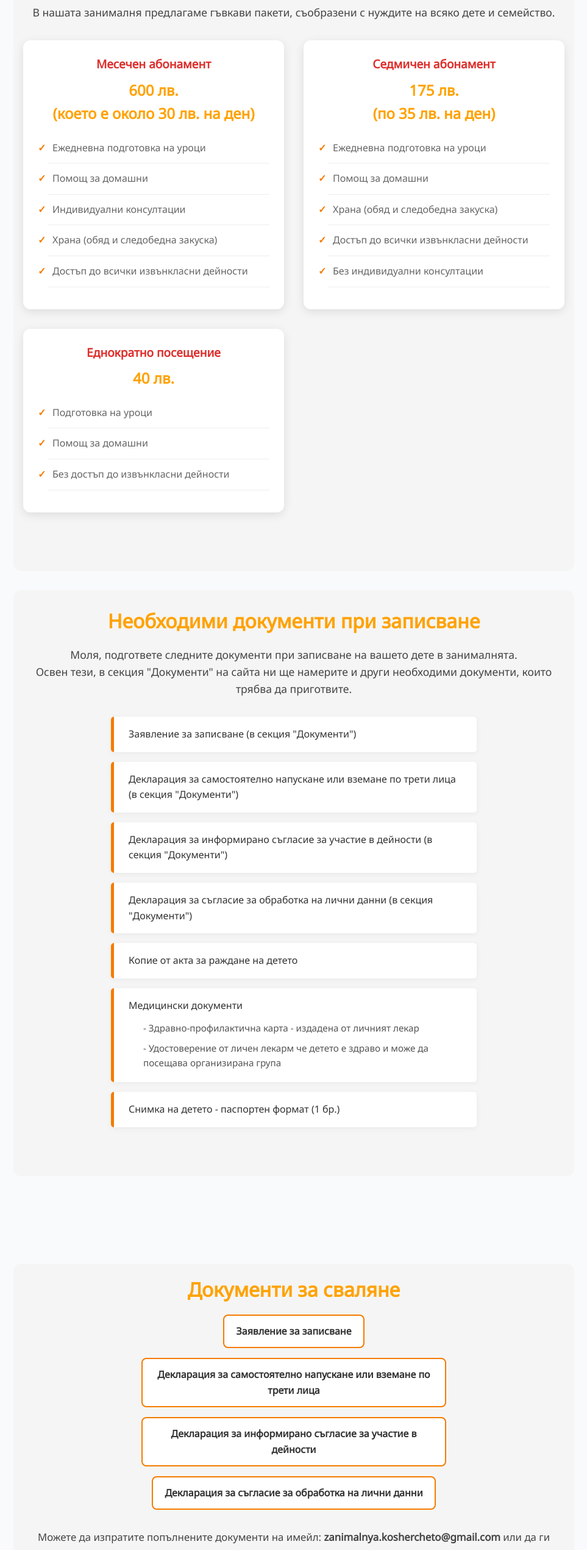
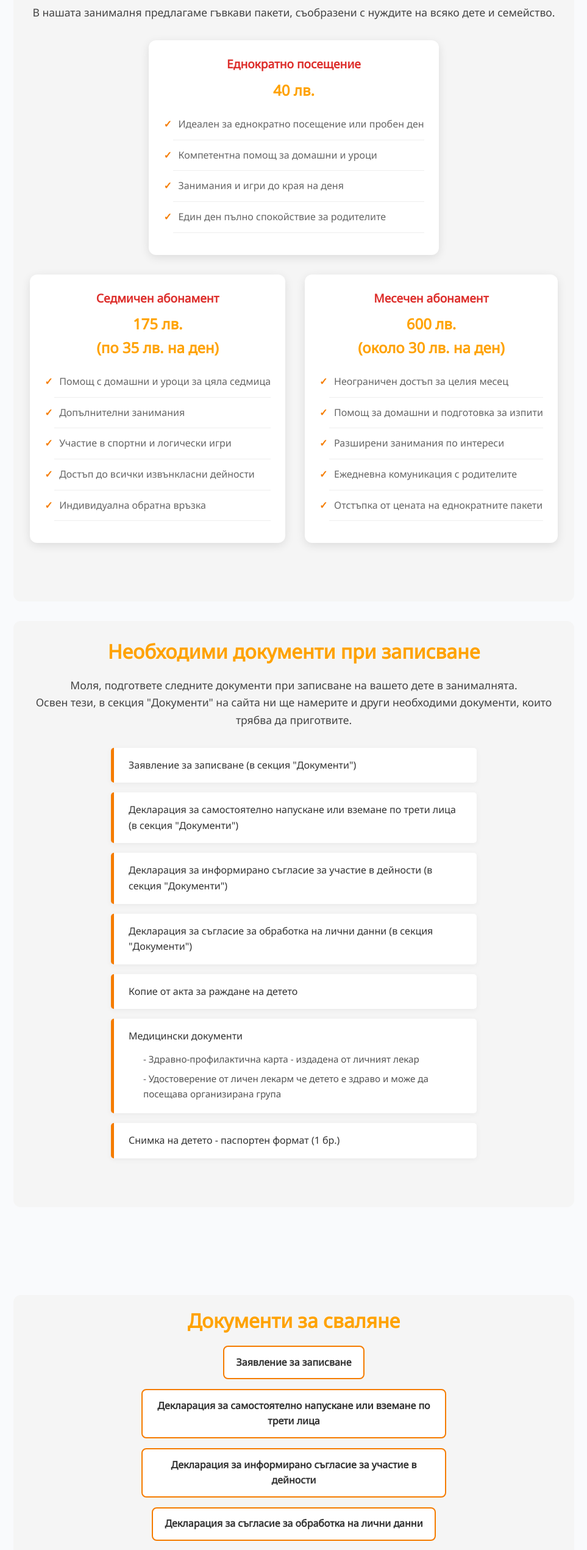
Before and after one commit to monstAwa/Koshercheto, an Angular app: page / in a window 1280 px wide. Shown: the part 2748-5289 px from the top of the page at 61% size, without its empty margins (158-1121 px from the left). Built offline with nearby package versions, Linux system fonts and the light colour scheme.

Commit message:
changes to documents and prices and documents components

```diff
--- a/package.json
+++ b/package.json
@@ -33,7 +33,7 @@
   },
   "devDependencies": {
     "@angular/build": "^20.1.1",
-    "@angular/cli": "^20.1.3",
+    "@angular/cli": "^20.1.4",
     "@angular/compiler-cli": "^20.1.0",
     "@types/jasmine": "~5.1.0",
     "jasmine-core": "~5.8.0",
--- a/src/app/documents/documents.scss
+++ b/src/app/documents/documents.scss
@@ -41,7 +41,10 @@
 
   .note {
     margin-top: 2rem;
-    font-size: 1.05rem;
-    color: #444;
+    font-style: italic;
+    color: #666;
+    margin: 1rem auto;
+    padding: 0 1rem;
+    overflow-wrap: break-word;
   }
 }
--- a/src/app/prices-and-documents/prices-and-documents.scss
+++ b/src/app/prices-and-documents/prices-and-documents.scss
@@ -27,7 +27,9 @@
 }
 
 .packages-container {
-  display: grid;
+  display: flex;
+  flex-wrap: wrap;
+  justify-content: center;
   grid-template-columns: 1fr;
   gap: 1rem;
   margin-bottom: 2rem;
--- a/src/app/prices-and-documents/prices-and-documents.ts
+++ b/src/app/prices-and-documents/prices-and-documents.ts
@@ -12,34 +12,35 @@ export class PricesAndDocuments {
   packageTitle = 'Нашите пакети';
   packages = [
     {
-      name: 'Месечен абонамент',
-      price: '600 лв.\n(което е около 30 лв. на ден)',
+      name: 'Еднократно посещение',
+      price: '40 лв.',
       details: [
-        'Ежедневна подготовка на уроци',
-        'Помощ за домашни',
-        'Индивидуални консултации',
-        'Храна (обяд и следобедна закуска)',
-        'Достъп до всички извънкласни дейности'
+        'Идеален за еднократно посещение или пробeн ден',
+        'Компетентна помощ за домашни и уроци',
+        'Занимания и игри до края на деня',
+        'Един ден пълно спокойствие за родителите'
       ]
     },
     {
       name: 'Седмичен абонамент',
       price: '175 лв.\n(по 35 лв. на ден)',
       details: [
-        'Ежедневна подготовка на уроци',
-        'Помощ за домашни',
-        'Храна (обяд и следобедна закуска)',
+        'Помощ с домашни и уроци за цяла седмица',
+        'Допълнителни занимания',
+        'Участие в спортни и логически игри',
         'Достъп до всички извънкласни дейности',
-        'Без индивидуални консултации'
+        'Индивидуална обратна връзка'
       ]
     },
     {
-      name: 'Еднократно посещение',
-      price: '40 лв.',
+      name: 'Месечен абонамент',
+      price: '600 лв.\n(около 30 лв. на ден)',
       details: [
-        'Подготовка на уроци',
-        'Помощ за домашни',
-        'Без достъп до извънкласни дейности',
+        'Неограничен достъп за целия месец',
+        'Помощ за домашни и подготовка за изпити',
+        'Разширени занимания по интереси',
+        'Ежедневна комуникация с родителите',
+        'Отстъпка от цената на еднократните пакети'
       ]
     }
   ];
```
Also changed, not shown: 1 other file (tests, documents, lock files or other folders).
